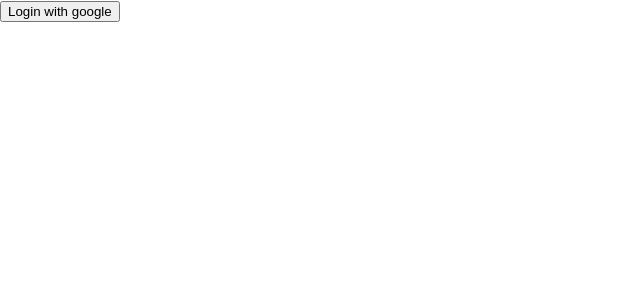
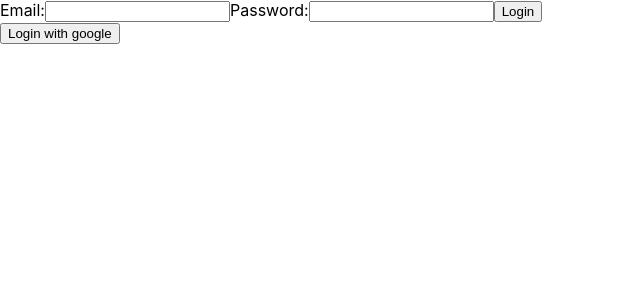
Before and after one commit to npv34/demo_auth_firebase_react, a React (Create React App) app: page /login in a window 1280 px wide. Shown: the top 300 px of the page, without its empty margins (0-640 px from the left). Built offline with nearby package versions, Linux system fonts and the light colour scheme; what @react-firebase/auth would draw is missing.

Commit message:
demo fire base

```diff
--- a/package.json
+++ b/package.json
@@ -9,6 +9,7 @@
     "@testing-library/user-event": "^13.5.0",
     "axios": "^1.6.8",
     "firebase": "^10.10.0",
+    "formik": "^2.4.5",
     "react": "^18.2.0",
     "react-dom": "^18.2.0",
     "react-router-dom": "^6.22.3",
--- a/src/App.js
+++ b/src/App.js
@@ -1,13 +1,33 @@
-import {Routes, Route} from "react-router-dom";
+import {Routes, Route, useNavigate} from "react-router-dom";
 import Login from "./conponents/Login/Login";
 import UserList from "./conponents/Users/UserList/UserList";
+import { useEffect, useState } from "react";
 
+const token = localStorage.getItem("token");
 function App() {
+  const navigator = useNavigate()
+  const [isLogin, setIsLogin] = useState(false)
+
+  useEffect(() => {
+      if(token) {
+
+        setIsLogin(true);
+        navigator("/users")
+      } else {
+        navigator("/login")
+      }
+  }, [])
+
   return (
     <div className="App">
        <Routes>
           <Route path="/login" element={<Login/>}/>
-          <Route path="/users" element={<UserList/>}/>
+          { isLogin && (
+            <>
+               <Route path="/users" element={<UserList/>}/>
+            </>
+          )}
+
        </Routes>
     </div>
   );
--- a/src/conponents/Google/LoginGoogle.js
+++ b/src/conponents/Google/LoginGoogle.js
@@ -3,32 +3,31 @@ import { config } from "../../config/config";
 import firebase from 'firebase/compat/app';
 import 'firebase/compat/auth';
 import { useEffect, useState } from "react";
+import { useNavigate } from "react-router";
 
 function LoginGoogle(params) {
-
+const navigator = useNavigate();
 const [userLogin, setUserLogin] = useState({
     displayName: "",
     email: "",
     photoURL: ""
 })
 
-
 const hanldeLoginGoogle = async () => {
     const googleAuthProvider = new firebase.auth.GoogleAuthProvider();
     await firebase.auth().signInWithPopup(googleAuthProvider);
 
-    firebase.auth().onAuthStateChanged(user => {
-        setUserLogin({...user, displayName: user.displayName, email: user.email, photoURL: user.photoURL})
-        localStorage.setItem('user', userLogin);
+    firebase.auth().onAuthStateChanged(res => {
+        //setUserLogin({...user, displayName: user.displayName, email: user.email, photoURL: user.photoURL})
+        const token = res.multiFactor.user.accessToken;
+        localStorage.setItem('token', token);
+        navigator("/users")
     })
 }
 
     return (
         <>
-        <FirebaseAuthProvider {...config} firebase={firebase}>
             <button onClick={hanldeLoginGoogle}>Login with google</button>
-        </FirebaseAuthProvider>
-
         </>
     )
 }
--- a/src/conponents/Login/Login.js
+++ b/src/conponents/Login/Login.js
@@ -1,9 +1,49 @@
+import { useFormik } from "formik";
+import { FirebaseAuthProvider } from "@react-firebase/auth";
+
+import {signInWithEmailAndPassword} from "firebase/auth";
+// import {auth} from "../../config/config";
+import { useNavigate } from "react-router";
+import { config } from "../../config/config";
+import firebase from 'firebase/compat/app';
+import 'firebase/compat/auth';
 import LoginGoogle from "../Google/LoginGoogle";
 
 function Login(params) {
+    const navigator = useNavigate();
+    const formLogin = useFormik({
+        initialValues: {
+            email: "",
+            password: "",
+        },
+        onSubmit: (values) => {
+            // goi firebase login
+            firebase.auth().signInWithEmailAndPassword(values.email, values.password)
+            .then( res => {
+
+                const token = res.user.multiFactor.user.accessToken;
+
+                localStorage.setItem('token', token);
+                navigator("/users")
+            }).catch(err => {
+                alert("Account not exist")
+            })
+        }
+    })
+
     return (
         <>
+        <FirebaseAuthProvider {...config} firebase={firebase}>
+            <form onSubmit={formLogin.handleSubmit}>
+                Email:
+                <input type="email" name="email" onChange={formLogin.handleChange}/>
+                Password:
+                <input type="password" name="password" onChange={formLogin.handleChange}/>
+                <button type="submit" >Login</button>
+            </form>
             <LoginGoogle/>
+        </FirebaseAuthProvider>
+
         </>
     )
 }
--- a/src/conponents/Users/UserList/UserList.js
+++ b/src/conponents/Users/UserList/UserList.js
@@ -1,7 +1,9 @@
 import axios from "axios";
 import { useEffect } from "react";
+import { useNavigate } from "react-router";
 
-function UserList(params) {
+function UserList() {
+    const navigator = useNavigate();
 
     useEffect(() => {
         axios.get("https://fb2d5e1a-0f61-45d4-8c95-ebda80c82c51.mock.pstmn.io/users")
@@ -10,8 +12,17 @@ function UserList(params) {
         })
     }, [])
 
+    const hanldeLogout = () => {
+        localStorage.removeItem("token");
+        navigator("/login")
+    }
+
     return (
-        <>User List</>
+        <>
+        User List
+        <button onClick={hanldeLogout} type="button">Logout</button>
+        </>
+
     )
 }
 
```
Also changed, not shown: src/config/config.js (+11 -0 lines), 1 other file (tests, documents, lock files or other folders).
